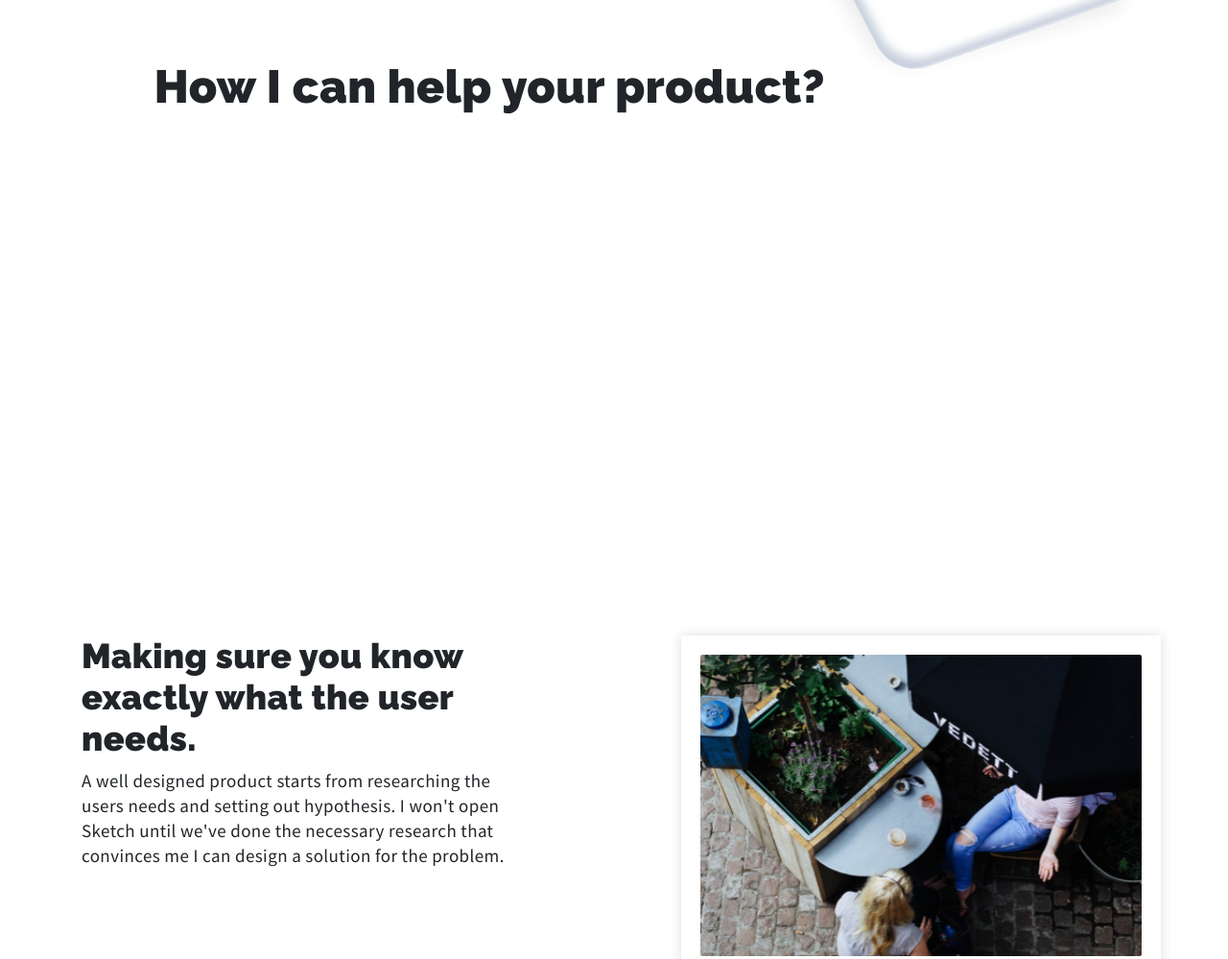
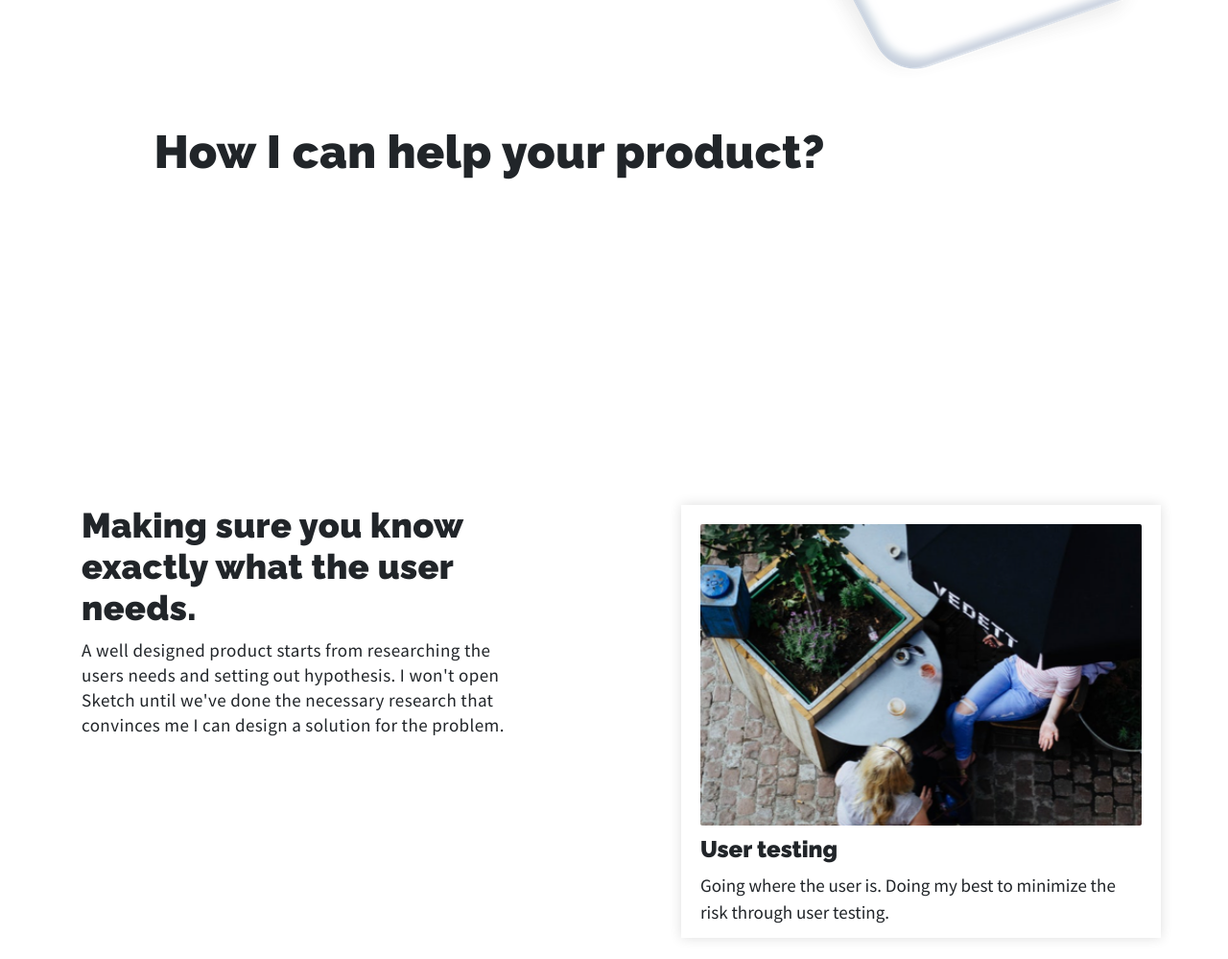
Before and after one commit to ayoubcocoo/Landing-page, a plain HTML site: page index.html in a window 1280 px wide. Shown: the part 801-1800 px from the top of the page at 96% size. Drawn offline with nearby package versions, Linux system fonts and the light colour scheme.

Commit message:
final section design

```diff
--- a/main.css
+++ b/main.css
@@ -63,10 +63,7 @@
 
    #help {
        width: auto;
-       height: 50%;
-       /* position: relative;
-    top: 90%; */
-       /* left: 9%; */
+       height: 33%;
        transform: translateY(-50%);
    }
 
@@ -136,6 +133,7 @@
    }
 
    #section-02 .descrip {
+       color: white;
        width: 50%;
        margin-top: 244px;
    }
```
